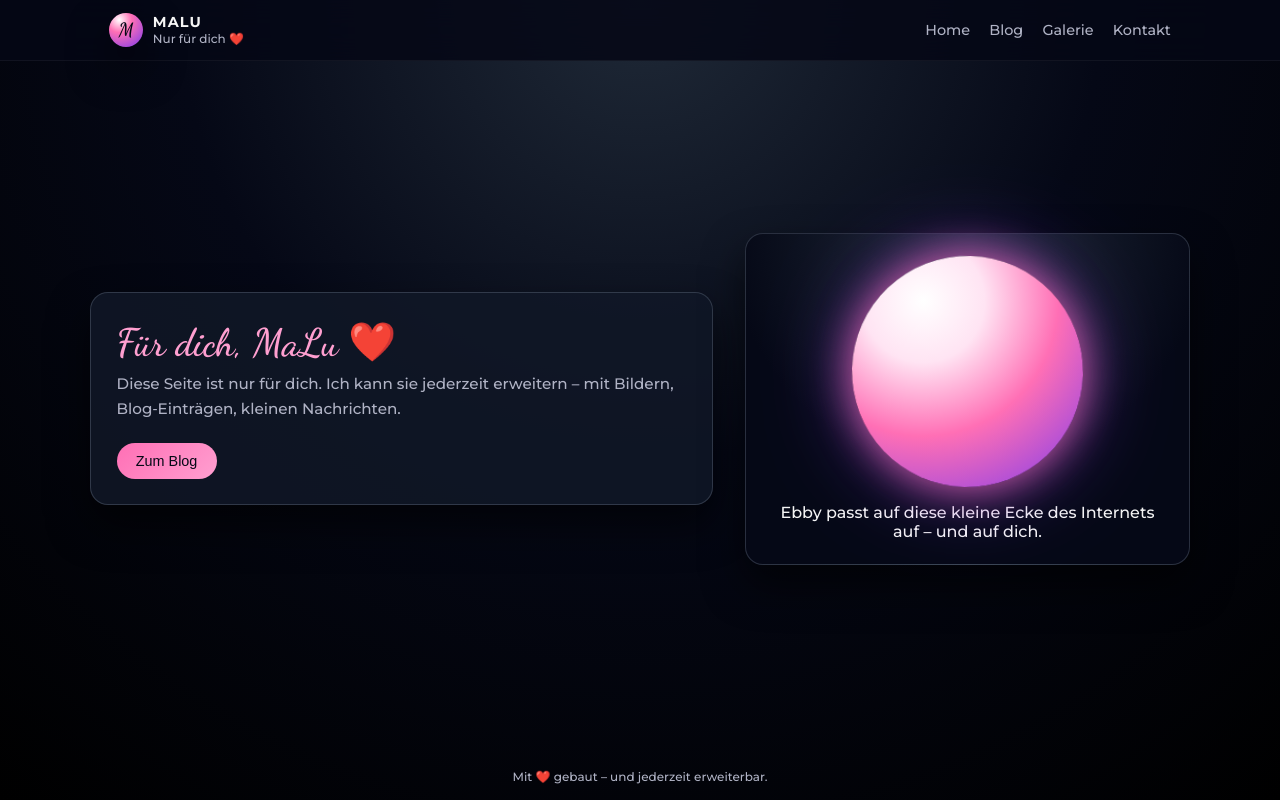
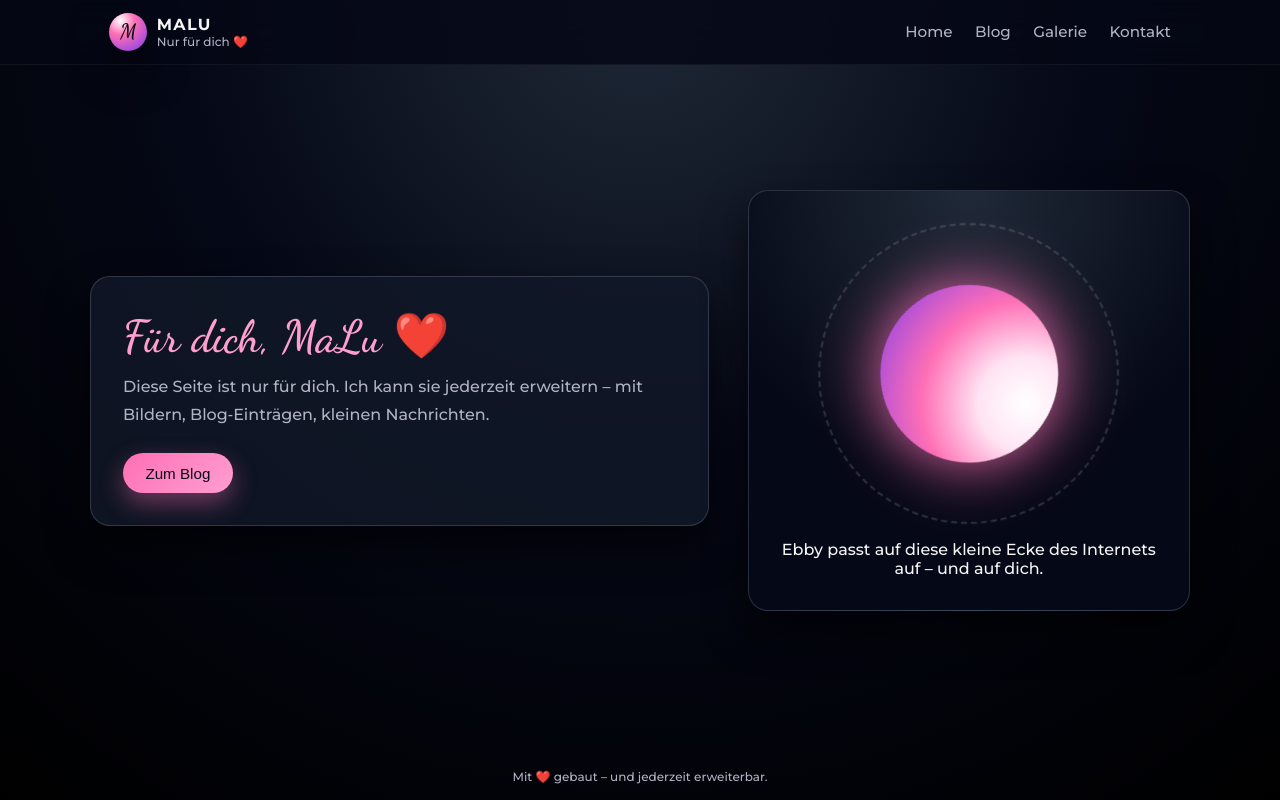
Before and after one commit to thatsclmsy/MaLu, a plain HTML site: page index.html in a window 1280 px wide. Drawn offline with Linux system fonts and the light colour scheme.

Commit message:
Update styles and animations in index.html

```diff
--- a/index.html
+++ b/index.html
@@ -52,8 +52,8 @@
     }
 
     .logo-circle {
-      width: 34px;
-      height: 34px;
+      width: 38px;
+      height: 38px;
       border-radius: 50%;
       background: radial-gradient(circle at 30% 20%, #fff 0, #ff6fb5 35%, #7c3aed 100%);
       box-shadow: var(--shadow);
@@ -61,7 +61,7 @@
       align-items: center;
       justify-content: center;
       font-family: "Dancing Script", cursive;
-      font-size: 1.2rem;
+      font-size: 1.3rem;
       color: #050816;
     }
 
@@ -74,7 +74,7 @@
     .nav-title-main {
       font-weight: 700;
       letter-spacing: 0.08em;
-      font-size: 0.9rem;
+      font-size: 1rem;
       text-transform: uppercase;
     }
 
@@ -85,14 +85,15 @@
 
     .nav-links {
       display: flex;
-      gap: 1.2rem;
+      gap: 1.4rem;
     }
 
     .nav-link {
       color: var(--muted);
       text-decoration: none;
-      font-size: 0.9rem;
+      font-size: 0.95rem;
       position: relative;
+      transition: 0.2s;
     }
 
     .nav-link:hover {
@@ -127,7 +128,7 @@
       width: 100%;
       display: grid;
       grid-template-columns: 1.4fr 1fr;
-      gap: 2rem;
+      gap: 2.4rem;
       align-items: center;
     }
 
@@ -139,68 +140,88 @@
 
     /* Hero */
     .hero {
-      padding: 1.6rem;
+      padding: 2rem;
       background: rgba(17, 24, 39, 0.85);
-      border-radius: 18px;
+      border-radius: 20px;
       box-shadow: var(--shadow);
       border: 1px solid rgba(148, 163, 184, 0.25);
     }
 
     .hero-title {
       font-family: "Dancing Script", cursive;
-      font-size: 2.4rem;
+      font-size: 2.8rem;
       color: var(--accent-soft);
-      margin-bottom: 0.4rem;
+      margin-bottom: 0.6rem;
     }
 
     .hero-text {
-      font-size: 0.95rem;
+      font-size: 1rem;
       color: var(--muted);
-      line-height: 1.6;
-      margin-bottom: 1.4rem;
+      line-height: 1.7;
+      margin-bottom: 1.6rem;
     }
 
     .btn {
       border-radius: 999px;
-      padding: 0.6rem 1.2rem;
-      font-size: 0.9rem;
+      padding: 0.7rem 1.4rem;
+      font-size: 0.95rem;
       border: none;
       cursor: pointer;
       margin-right: 0.6rem;
+      transition: 0.2s;
     }
 
     .btn-primary {
       background: linear-gradient(135deg, var(--accent), var(--accent-soft));
       color: #050816;
+      box-shadow: 0 10px 25px rgba(255, 111, 181, 0.4);
     }
 
     .btn-primary:hover {
-      transform: translateY(-1px);
+      transform: translateY(-2px);
+      box-shadow: 0 14px 35px rgba(255, 111, 181, 0.55);
     }
 
     /* Ebby Animation */
     .visual-card {
-      padding: 1.4rem;
-      border-radius: 18px;
+      padding: 2rem;
+      border-radius: 20px;
       background: radial-gradient(circle at top, #1f2937 0, #050816 60%);
       box-shadow: var(--shadow);
       border: 1px solid rgba(148, 163, 184, 0.25);
       text-align: center;
+      position: relative;
+      overflow: hidden;
     }
 
-    .ebby-wrapper {
-      width: 100%;
+    /* Orbit Ring */
+    .orbit {
+      width: 80%;
+      aspect-ratio: 1 / 1;
+      border-radius: 50%;
+      border: 2px dashed rgba(255, 255, 255, 0.15);
+      margin: 0 auto;
       display: flex;
+      align-items: center;
       justify-content: center;
-      margin-bottom: 1rem;
+      animation: orbit-spin 12s linear infinite;
     }
 
+    @keyframes orbit-spin {
+      from { transform: rotate(0deg); }
+      to { transform: rotate(360deg); }
+    }
+
+    /* Ebby */
     .ebby {
-      width: 58%;
+      width: 60%;
       aspect-ratio: 1 / 1;
       border-radius: 50%;
       background: radial-gradient(circle at 30% 20%, #fff 0, #ffe4f3 25%, #ff6fb5 55%, #7c3aed 100%);
-      animation: float 4s ease-in-out infinite, wiggle 1.5s ease-in-out infinite;
+      animation:
+        float 4s ease-in-out infinite,
+        wiggle 1.5s ease-in-out infinite,
+        glow 3s ease-in-out infinite;
       box-shadow:
         0 0 40px rgba(255, 111, 181, 0.8),
         0 0 80px rgba(124, 58, 237, 0.6);
@@ -208,12 +229,17 @@
 
     @keyframes float {
       0%, 100% { transform: translateY(0); }
-      50% { transform: translateY(-12px); }
+      50% { transform: translateY(-14px); }
     }
 
     @keyframes wiggle {
       0%, 100% { transform: rotate(0deg); }
-      50% { transform: rotate(2deg); }
+      50% { transform: rotate(2.5deg); }
+    }
+
+    @keyframes glow {
+      0%, 100% { box-shadow: 0 0 40px rgba(255, 111, 181, 0.8); }
+      50% { box-shadow: 0 0 70px rgba(255, 111, 181, 1); }
     }
 
     footer {
@@ -258,10 +284,10 @@
       </section>
 
       <section class="visual-card">
-        <div class="ebby-wrapper">
+        <div class="orbit">
           <div class="ebby"></div>
         </div>
-        <p>Ebby passt auf diese kleine Ecke des Internets auf – und auf dich.</p>
+        <p style="margin-top:1rem;">Ebby passt auf diese kleine Ecke des Internets auf – und auf dich.</p>
       </section>
     </div>
   </main>
```
